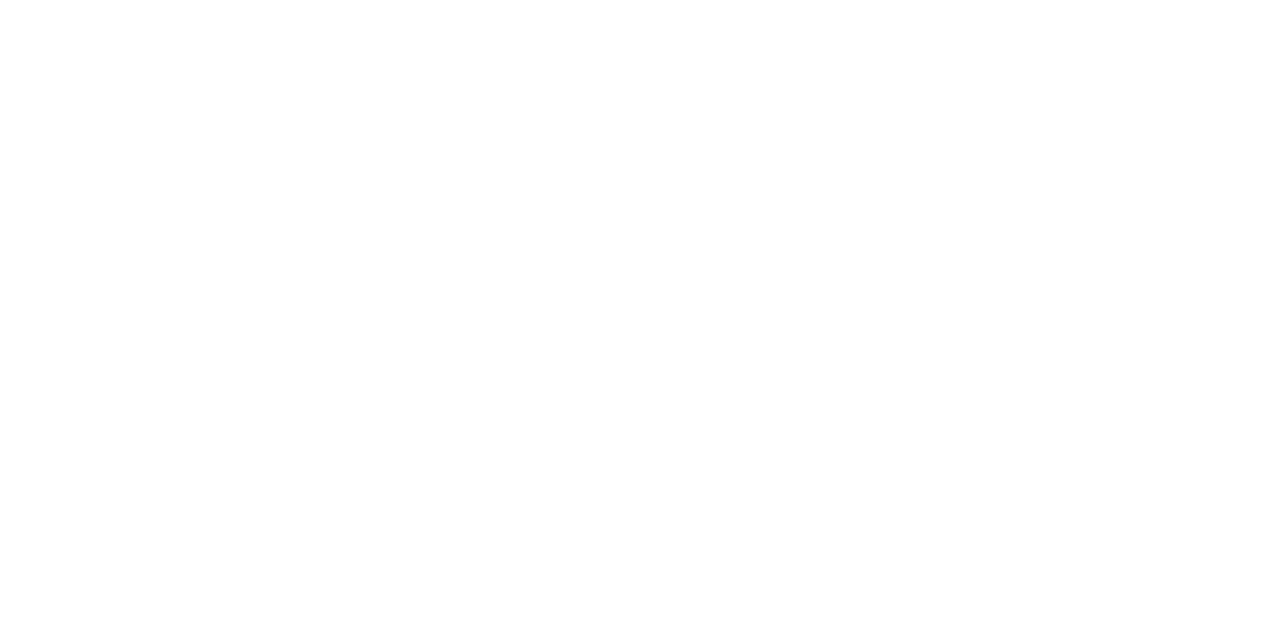
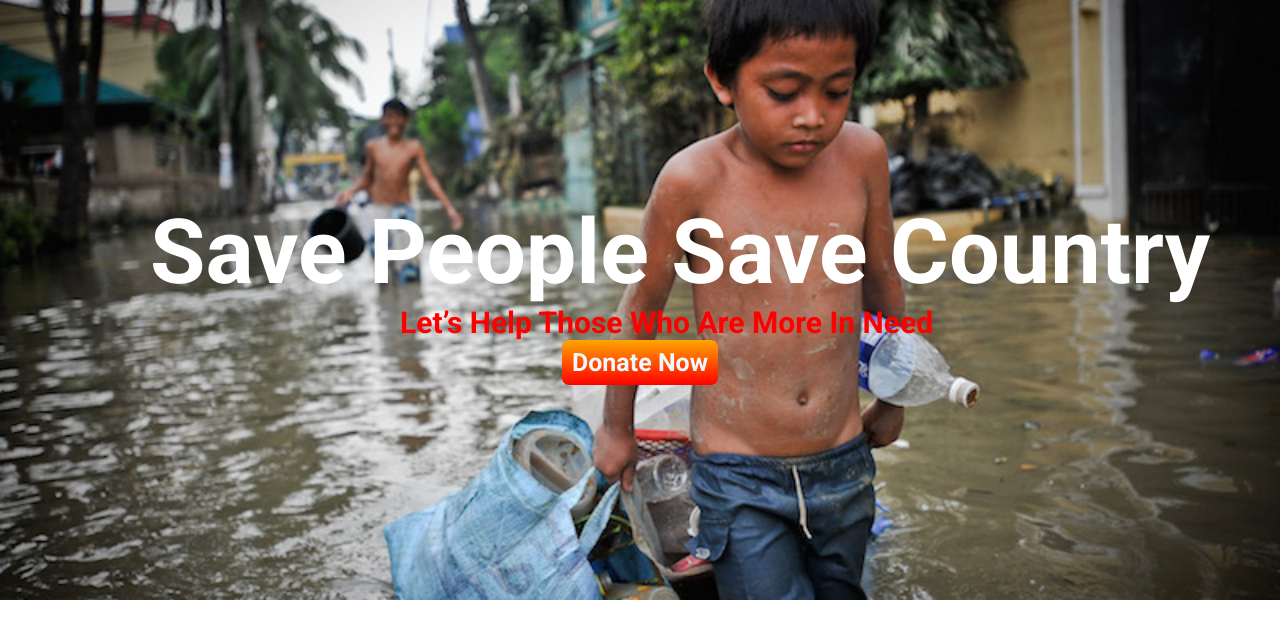
Before and after one commit to syedajebin/assign1, a plain HTML site: page index.html in a window 1280 px wide. Drawn offline with Linux system fonts and the light colour scheme.

Commit message:
first part added

```diff
--- a/index.html
+++ b/index.html
@@ -4,10 +4,25 @@
     <meta charset="UTF-8">
     <meta http-equiv="X-UA-Compatible" content="IE=edge">
     <meta name="viewport" content="width=device-width, initial-scale=1.0">
-    <title>Donation site</title>
+    <title>Document</title>
+    <link rel="preconnect" href="https://fonts.googleapis.com">
+<link rel="preconnect" href="https://fonts.gstatic.com" crossorigin>
+<link href="https://fonts.googleapis.com/css2?family=Lato:ital,wght@0,700;1,700&family=Roboto:wght@700&display=swap" rel="stylesheet">
+
     <link rel="stylesheet" href="style.css"
 </head>
 <body>
+    <section id="banner">
+        <div class="banner-text">
+            <h1>Save People Save Country </h1>
+
+            <p>Let’s Help Those Who Are More In Need</p>
+            <div class="button"><a class="btn" href="#" target="_blank">Donate Now</a></div>
+
+
+        </div>
+
+    </section>
 
 </body>
 </html>
--- a/style.css
+++ b/style.css
@@ -0,0 +1,56 @@
+body{
+    font-family: 'Lato', sans-serif;
+font-family: 'Roboto', sans-serif;
+
+
+}
+
+*{
+    margin: 0%;
+    padding: 0%;
+}
+
+#banner{
+    background-image: url(images/donation9.jpg);
+    background-size: cover;
+    background-position: center;
+    background-repeat: no-repeat;
+    height: 600px;
+}
+.banner-text{
+    text-align: centre;
+    color: aliceblue;
+    padding-top: 200px;
+}
+.banner-text h1{
+    font-size: 90px;
+    padding-left: 150px;
+    color:white;
+    font-weight: bolder;
+}
+.banner-text p{
+    font-size: 30px;
+    padding-left: 400px;
+    color:red;
+    font-weight: 900;
+
+}
+.btn{
+
+    text-decoration: none;
+
+    color: aliceblue;
+    font-weight: 700;
+    font-size: 25px;
+    display: inline-block;
+    background-image: linear-gradient(orange,red);
+    padding: 8px 10px;
+    border-radius: 7px;
+
+
+
+
+
+}.button{
+    text-align: center;
+}
```
Also changed, not shown: images/donation0.jpg (added), images/donation1.jpg (added), images/donation10.jpg (added), images/donation11.jpg (added), images/donation13.jpg (added), images/donation14.webp (added), images/donation2.jpg (added), images/donation4.jpg (added), images/donation5.jpg (added), images/donation6.jpg (added), images/donation7.jpg (added), images/donation8.jpg (added), images/donation9.jpg (added), 2 other files.
